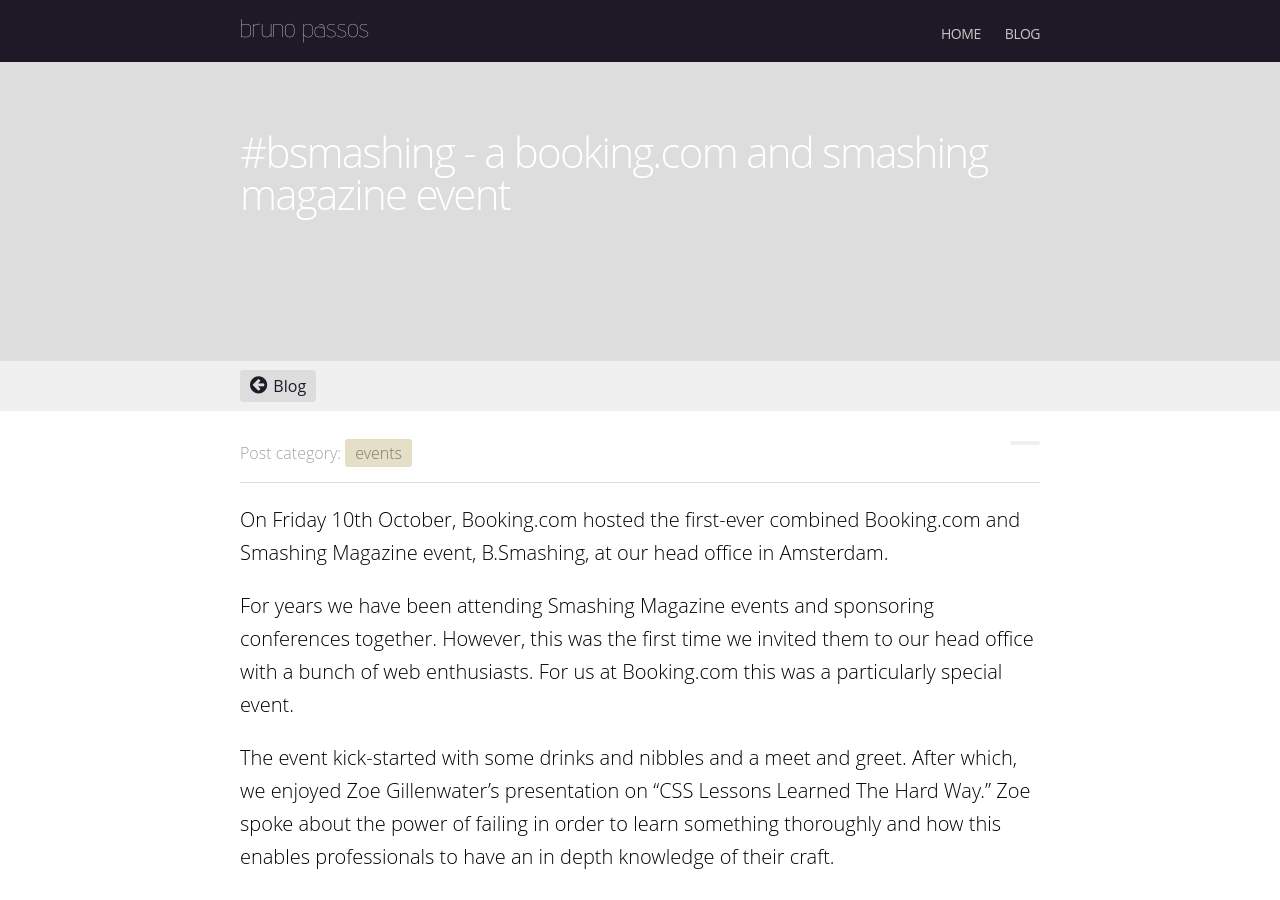
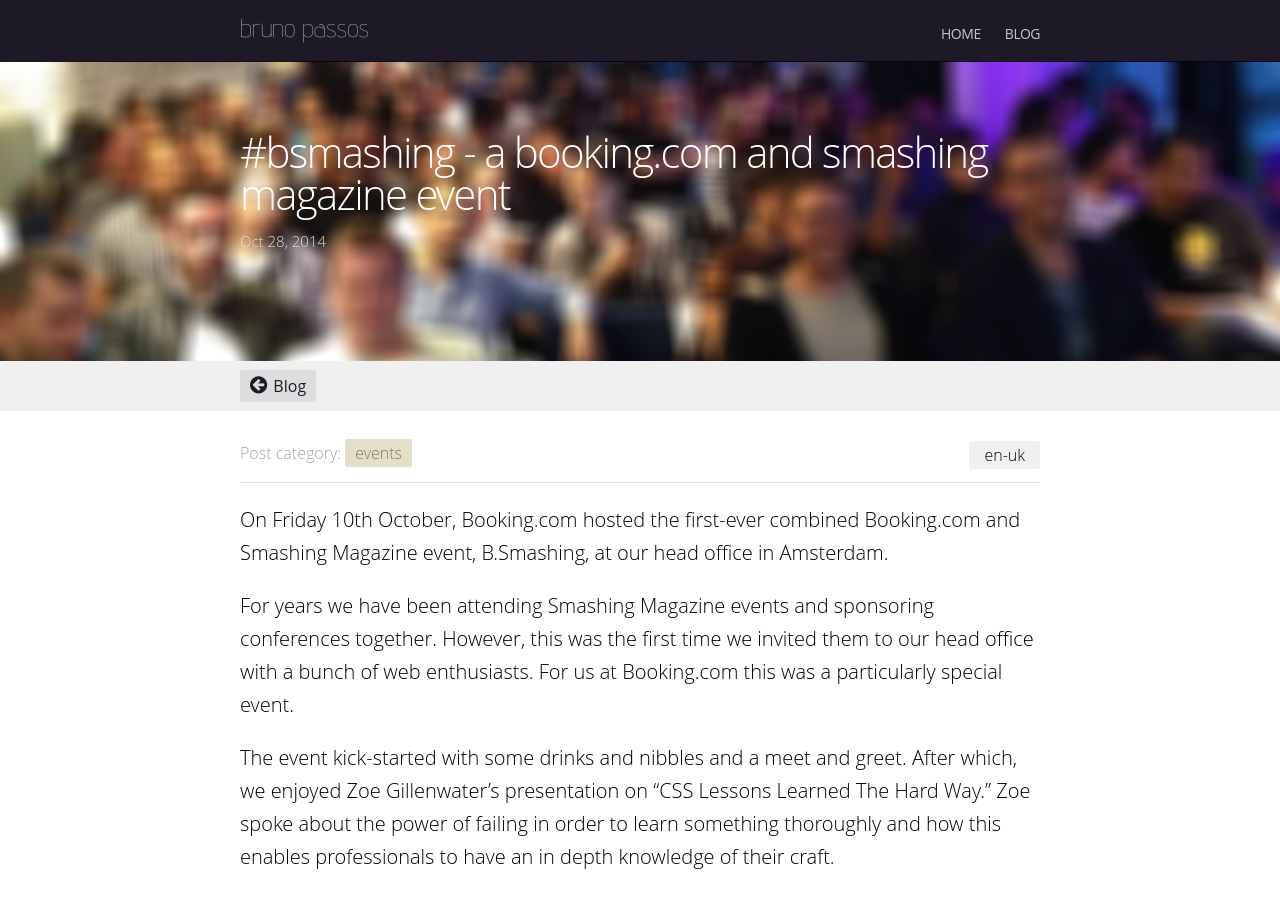
Before and after one commit to bpassos-zz/bpassos.github.io, a Jekyll site: the page built from blog/_posts/2014-10-28-bsmashing.markdown, in a window 1280 px wide and 900 px high. Built offline with Jekyll 4.4.1, drawn with Linux system fonts in a browser that asks for light colours; nearby versions of some CDN libraries.

Commit message:
Adding language to post

```diff
--- a/blog/_posts/2014-10-28-bsmashing.markdown
+++ b/blog/_posts/2014-10-28-bsmashing.markdown
@@ -3,6 +3,9 @@
 title:  "#bsmashing - a booking.com and smashing magazine event"
 date:   2014-10-28
 categories: events
+language: en-uk
+postimage: /../assets/img/bsmashing-group-cover.jpg
+postimageposition: 0px -440px
 ---
 
 On Friday 10th October, Booking.com hosted the first-ever combined Booking.com and Smashing Magazine event, B.Smashing, at our head office in Amsterdam.
```
